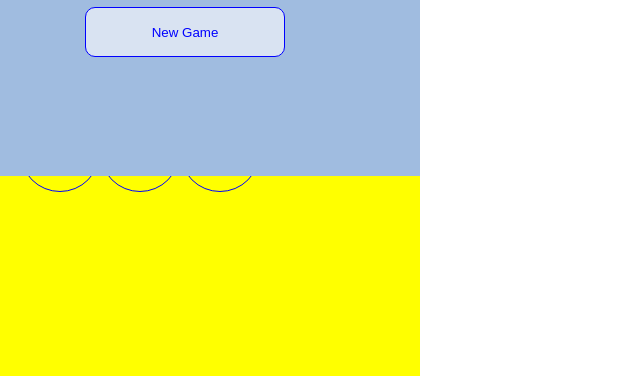
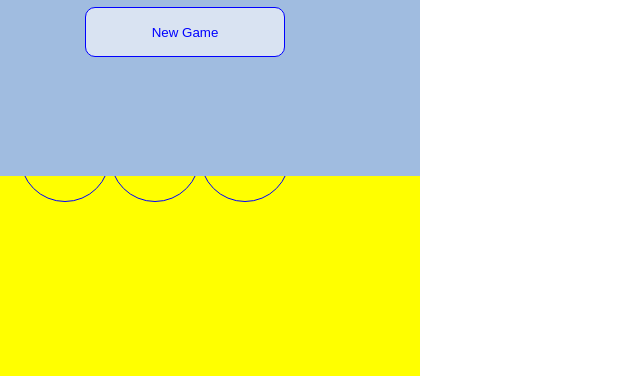
Before and after one commit to ozzbabym/BallSquared, a website: page index.html in a window 1280 px wide. Shown: the part 424-800 px from the top of the page, without its empty margins (0-640 px from the left). Drawn offline with Linux system fonts and the light colour scheme.

Commit message:
Update app.css

```diff
--- a/app.css
+++ b/app.css
@@ -88,8 +88,8 @@ body {
 #control button {
 
     float: left;
-    width: 80px;
-    height: 80px;
+    width: 90px;
+    height: 90px;
     border-radius: 70%;
     border: 1px solid;
     color: #0000ff;
```
